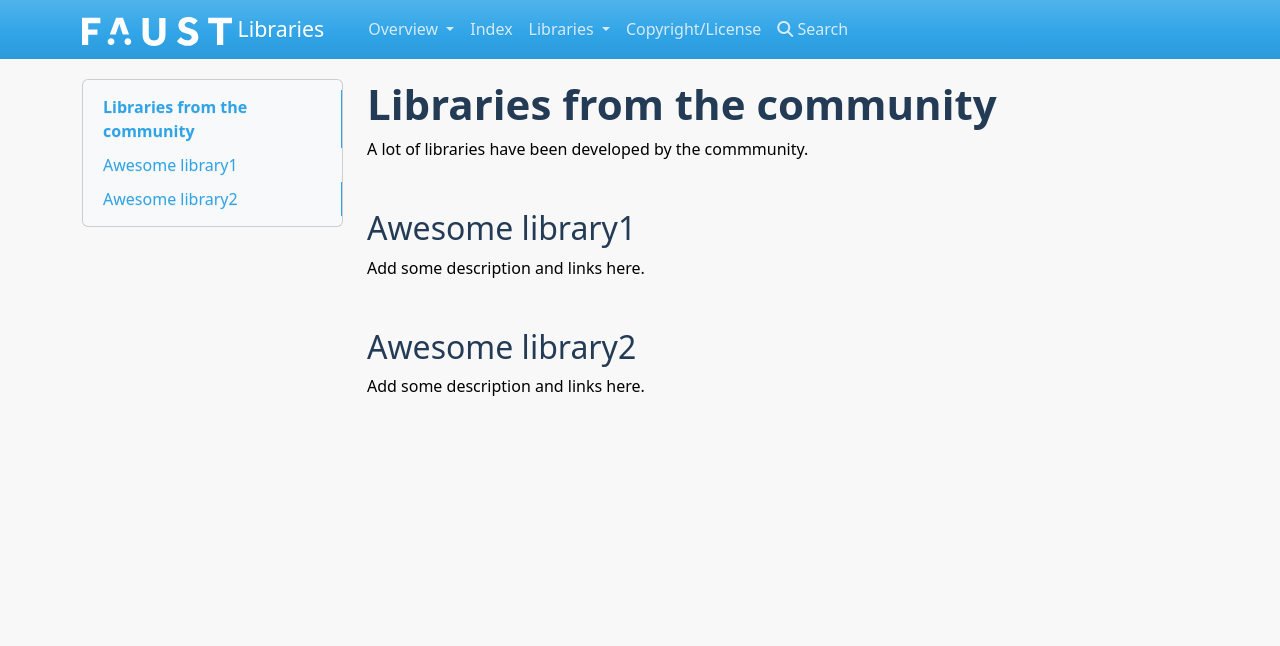
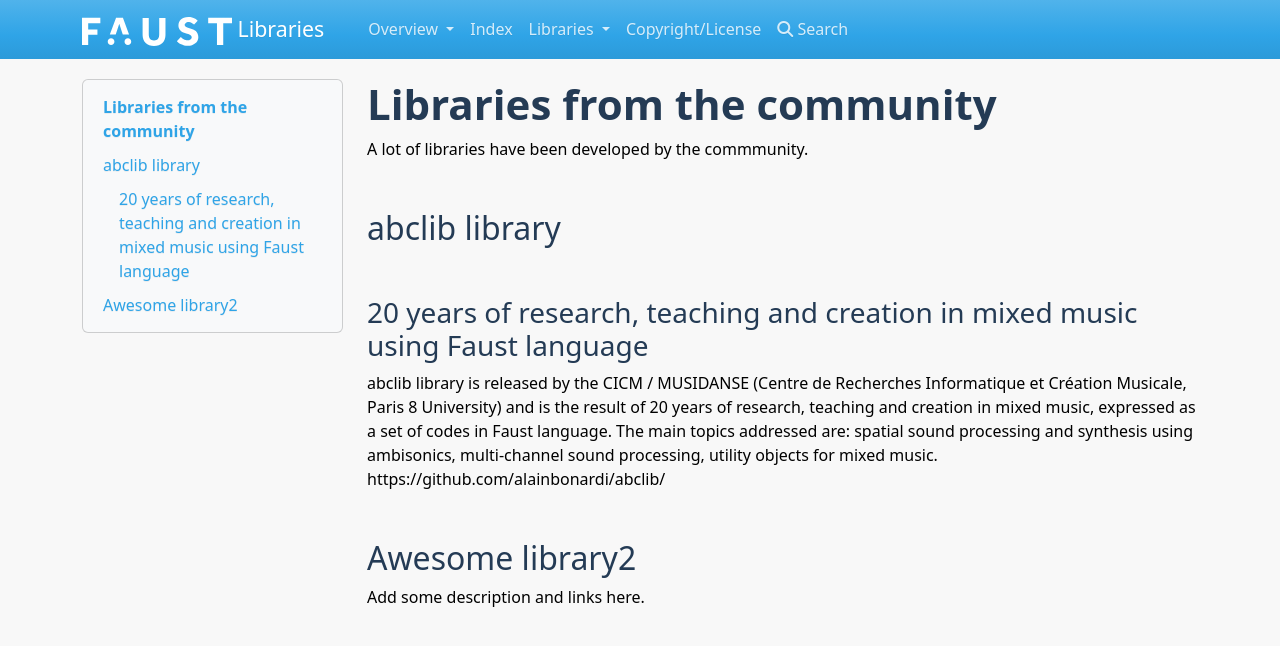
Before and after one commit to grame-cncm/faustlibraries, an MkDocs documentation site: the page built from doc/docs/community.md, in a window 1280 px wide and 900 px high. Shown: the top 646 px of the window. Built offline with MkDocs 1.6.1, drawn with Linux system fonts in a browser that asks for light colours; nearby versions of some CDN libraries; library files that are not in the unit come from our copies.

Commit message:
Update community.md

```diff
--- a/doc/docs/community.md
+++ b/doc/docs/community.md
@@ -2,8 +2,10 @@
 
 A lot of libraries have been developed by the commmunity.
 
-## Awesome library1
-Add some description and links here.
+## abclib library
+###20 years of research, teaching and creation in mixed music using Faust language
+abclib library is released by the CICM / MUSIDANSE (Centre de Recherches Informatique et Création Musicale, Paris 8 University) and is the result of 20 years of research, teaching and creation in mixed music, expressed as a set of codes in Faust language. The main topics addressed are: spatial sound processing and synthesis using ambisonics, multi-channel sound processing, utility objects for mixed music.
+https://github.com/alainbonardi/abclib/
 
 ## Awesome library2
 Add some description and links here.
```
